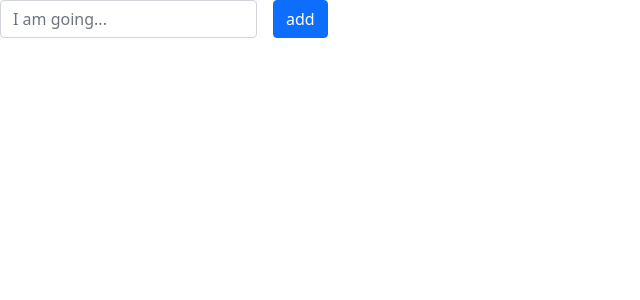
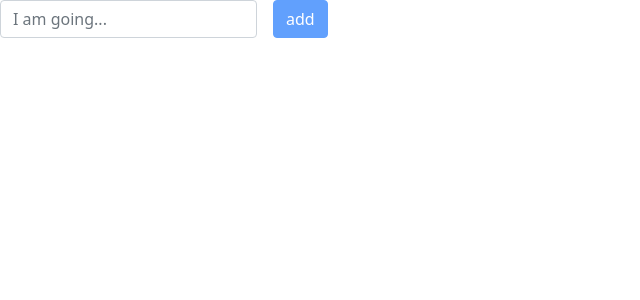
Before and after one commit to ZalizniakVasiliy/TodoBoxFunc.jsx, a React (Create React App) app: page / in a window 1280 px wide. Shown: the top 300 px of the page, without its empty margins (0-640 px from the left). Built offline with nearby package versions, Linux system fonts and the light colour scheme.

Commit message:
Added the ability to disable the add button, when the input field is empty

```diff
--- a/src/Components/TodoBox.jsx
+++ b/src/Components/TodoBox.jsx
@@ -1,6 +1,7 @@
 import React, {useState} from "react";
 import Item from './Item';
 import _ from 'lodash';
+import cn from 'classnames';
 
 const TodoBox = () => {
     const [noteValue, setNewNoteValue] = useState('');
@@ -22,6 +23,9 @@ const TodoBox = () => {
         setNewListNotes(newListNotes)
     }
 
+    const activeAddBtn = cn('btn btn-primary',
+        {'disabled': noteValue === ''})
+
     if (listNotes.length > 0) {
         return (
             <div>
@@ -36,7 +40,7 @@ const TodoBox = () => {
                                    onChange={onChangeInput}/>
                         </div>
                         <button type="submit"
-                                className="btn btn-primary"
+                                className={activeAddBtn}
                                 onClick={handleAddNote}>add
                         </button>
                     </form>
@@ -62,7 +66,7 @@ const TodoBox = () => {
                                onChange={onChangeInput}/>
                     </div>
                     <button type="submit"
-                            className="btn btn-primary"
+                            className={activeAddBtn}
                             onClick={handleAddNote}>add
                     </button>
                 </form>
```
